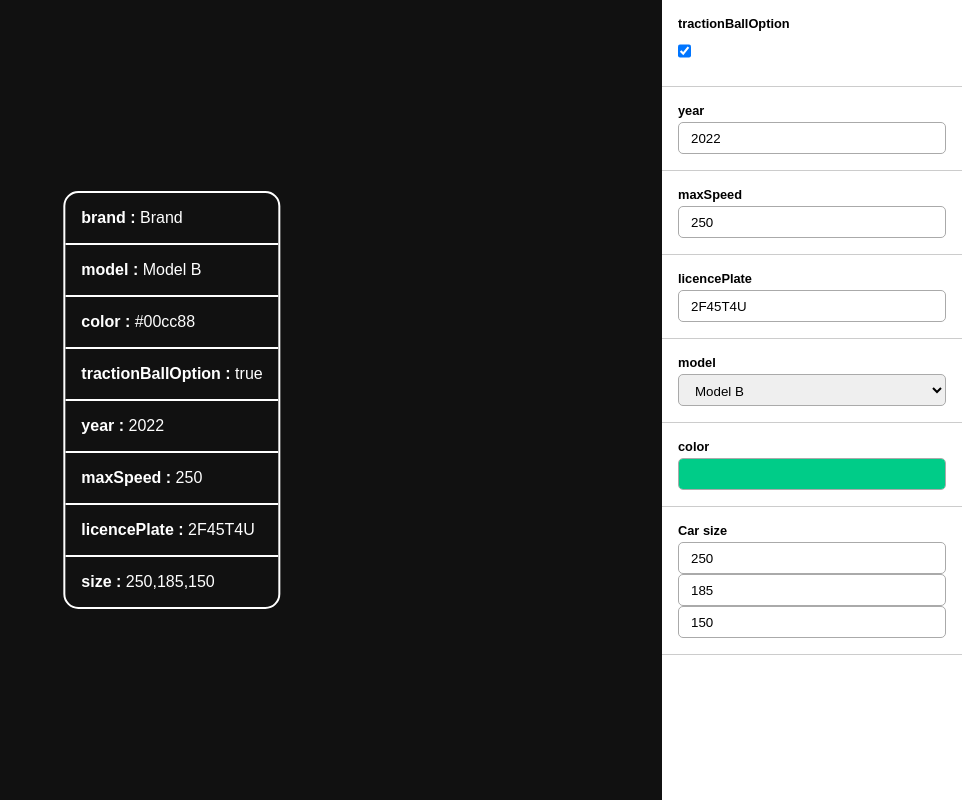
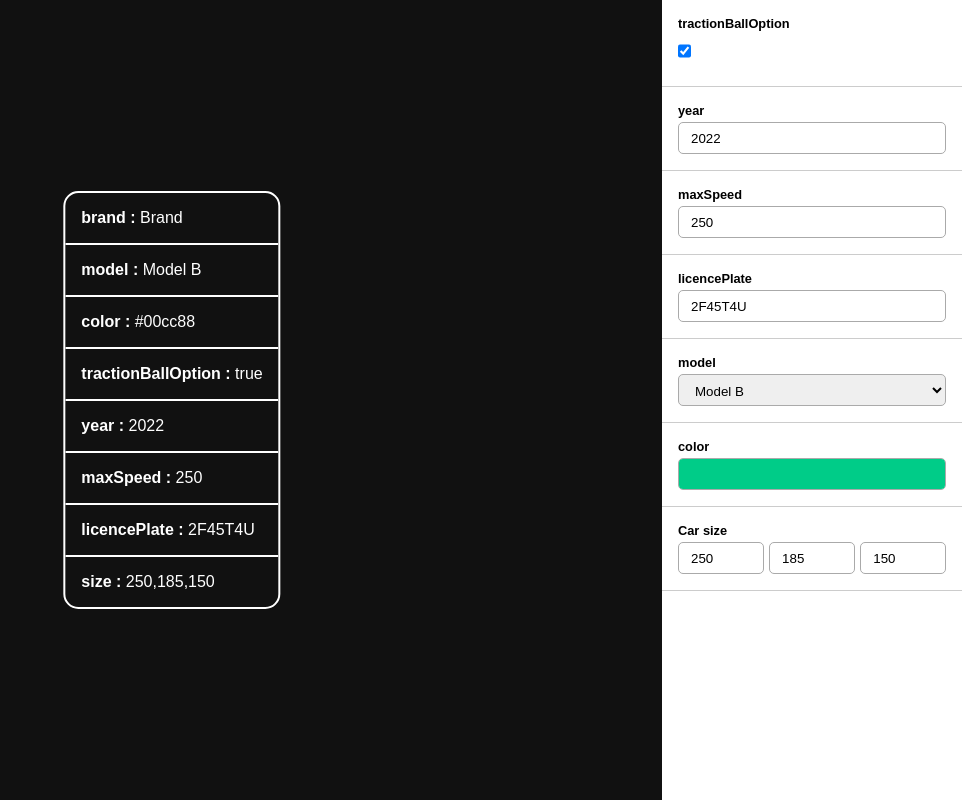
Before and after one commit to tsbits/MicroComps, a plain HTML site: page demo/index.html in a window 1280 px wide. Shown: the whole page, without its empty margins (318-1280 px from the left). Drawn offline with Linux system fonts and the light colour scheme.

Commit message:
Adding class to dom els and some css for XYZEditor

```diff
--- a/MicroComps.js
+++ b/MicroComps.js
@@ -70,6 +70,8 @@ class NumberEditor extends EventTarget{
 
 	createDom(){
 		this.dom = document.createElement('li');
+		this.dom.classList.add('microcomps-editor');
+		this.dom.classList.add('number-editor');
 		this.dom.innerHTML = `<input type="number" value="${this.object[this.key]}">`;
 
 		if(this.options.label){
@@ -134,6 +136,8 @@ class BooleanEditor extends EventTarget{
 
 	createDom(){
 		this.dom = document.createElement('li');
+		this.dom.classList.add('microcomps-editor');
+		this.dom.classList.add('boolean-editor');
 		let checked = this.object[this.key]?'checked':'';
 		this.dom.innerHTML = `<input type="checkbox" ${checked}>`;
 
@@ -180,6 +184,8 @@ class StringEditor extends EventTarget{
 
 	createDom(){
 		this.dom = document.createElement('li');
+		this.dom.classList.add('microcomps-editor');
+		this.dom.classList.add('string-editor');
 		this.dom.innerHTML = `<input type="text" value="${this.object[this.key]}">`;
 
 		if(this.options.label){
@@ -225,6 +231,8 @@ class ListEditor extends EventTarget{
 
 	createDom(){
 		this.dom = document.createElement('li');
+		this.dom.classList.add('microcomps-editor');
+		this.dom.classList.add('list-editor');
 
 		let select = document.createElement('select');
 		this.dom.append(select);
@@ -285,6 +293,8 @@ class ColorEditor extends EventTarget{
 
 	createDom(){
 		this.dom = document.createElement('li');
+		this.dom.classList.add('microcomps-editor');
+		this.dom.classList.add('color-editor');
 		this.dom.innerHTML = `<input type="color" value="${this.object[this.key]}">`;
 
 		if(this.options.label){
@@ -333,6 +343,8 @@ class XYZEditor extends EventTarget{
 
 	createDom(){
 		this.dom = document.createElement('li');
+		this.dom.classList.add('microcomps-editor');
+		this.dom.classList.add('xyz-editor');
 
 		for(let val in this.object[this.key]){
 			console.log(this.object[this.key][val])
@@ -374,6 +386,7 @@ class XYZEditor extends EventTarget{
 
 	bindEvents(){
 		let self = this;
+
 		this.dom.querySelectorAll('input').forEach((el, index) => {
 			el.addEventListener('change', (e) => {
 				let v = parseFloat(e.target.value);
--- a/demo/css/style.css
+++ b/demo/css/style.css
@@ -94,3 +94,13 @@ html, body{
 	margin-left:  0;
 	width:  auto;
 }
+
+.microcomps .xyz-editor input{
+	width:  calc(96% / 3);
+	margin:  0 2% 0 0;
+	display:  inline-block;
+}
+
+.microcomps .xyz-editor input:last-child{
+	margin:  0;
+}
```
